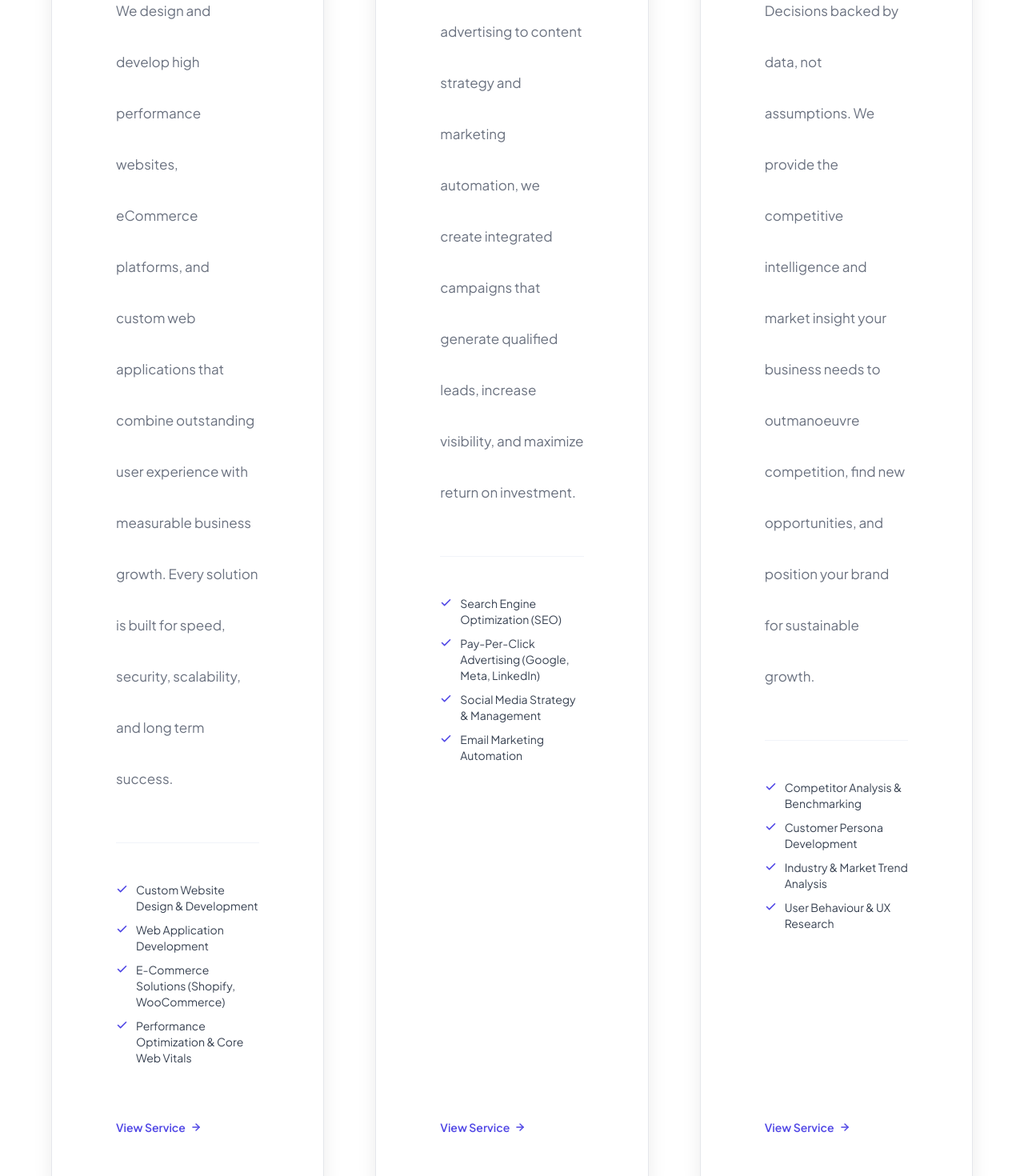
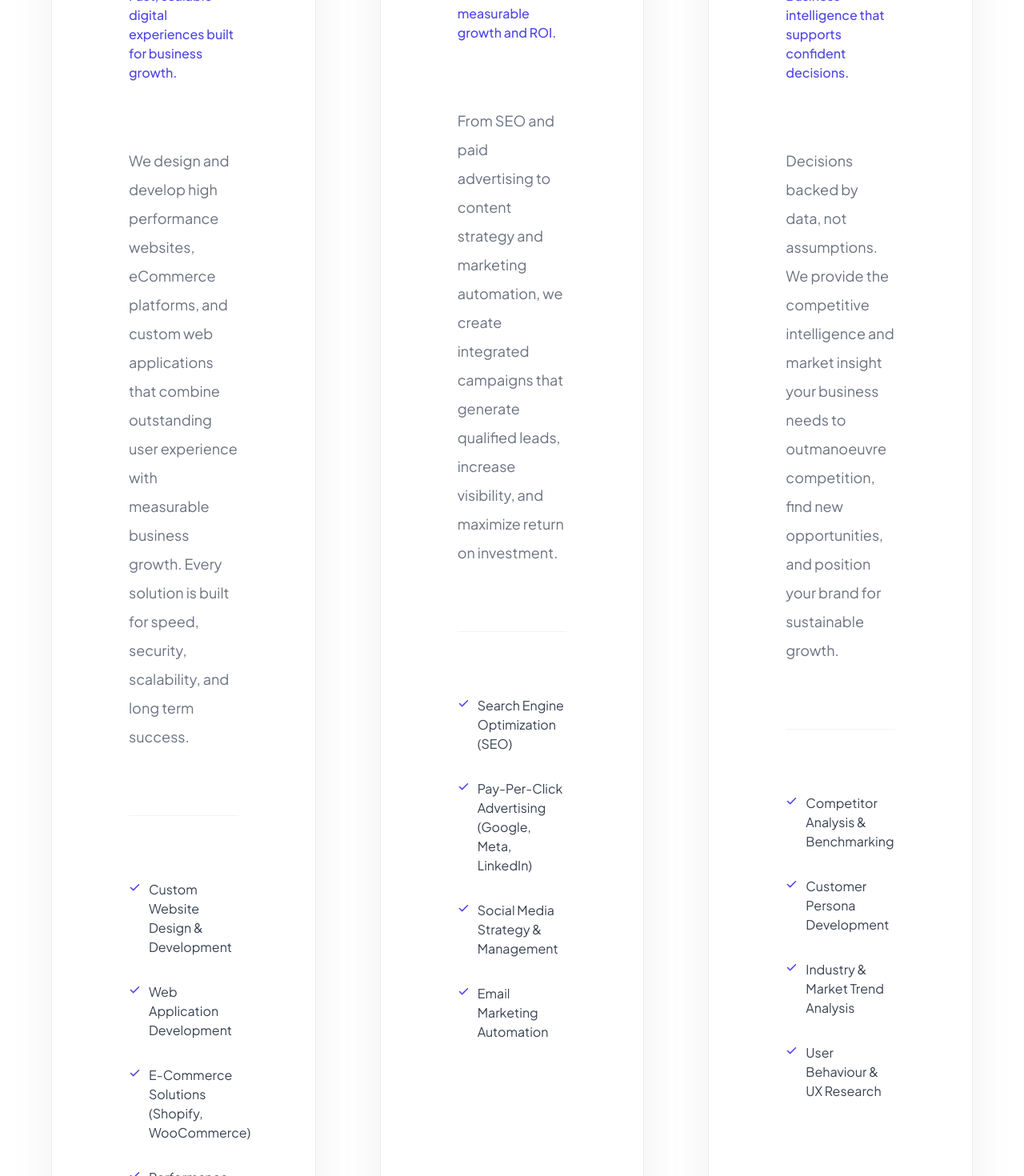
Before and after one commit to rahulmann212-del/digitalhub, a Next.js app: page / in a window 1280 px wide. Shown: the part 2860-4330 px from the top of the page at 80% size. Built offline with nearby package versions, Linux system fonts and the light colour scheme.

Commit message:
Improve service cards

```diff
--- a/components/sections/home/ServicesOverview.tsx
+++ b/components/sections/home/ServicesOverview.tsx
@@ -26,7 +26,7 @@ const GRADIENT_MAP: Record<string, string> = {
 
 // ─── Shadow brand (hover) ─────────────────────────────────────────────────────
 const SHADOW_BRAND = '0 16px 48px rgba(79, 70, 229, 0.22)'
-const SHADOW_DEFAULT = '0 4px 24px rgba(0,0,0,0.08)'
+const SHADOW_DEFAULT = '0 20px 60px rgba(15,23,42,.06)'
 
 // ─── Service Card ─────────────────────────────────────────────────────────────
 interface ServiceCardProps {
@@ -49,10 +49,13 @@ function ServiceCard({ service, index }: ServiceCardProps) {
       }}
       initial={{ boxShadow: SHADOW_DEFAULT }}
       className={cn(
-        'group relative flex flex-col rounded-2xl border border-[#E5E7EB] bg-white',
-        'p-10 transition-[border-color,box-shadow] duration-300',
-        'hover:border-[#4F46E5]/30'
-      )}
+  'group relative flex h-full flex-col rounded-[32px]',
+  'border border-[#ECEEF5] bg-white',
+  'p-12',
+  'transition-all duration-500',
+  'hover:-translate-y-2',
+  'hover:border-[#4F46E5]/20'
+)}
       style={{ boxShadow: SHADOW_DEFAULT }}
       role="article"
       aria-label={`Service: ${service.title}`}
@@ -68,31 +71,31 @@ function ServiceCard({ service, index }: ServiceCardProps) {
 
       {/* ── Icon container ── */}
       <div
-        className="flex h-12 w-12 shrink-0 items-center justify-center rounded-xl text-white"
+        className="flex h-20 w-20 shrink-0 items-center justify-center rounded-xl text-white"
         style={{ background: iconGradient }}
         aria-hidden="true"
       >
-        <IconComponent size={22} strokeWidth={2} />
+        <IconComponent size={34} strokeWidth={2} />
       </div>
 
       {/* ── Title ── */}
-      <h3 className="mt-6 text-3xl font-bold leading-tight text-[#0B0F1A]">
+      <h3 className="mt-10 text-[40px] leading-[1.05] font-bold leading-tight text-[#0B0F1A]">
         {service.title}
       </h3>
 
       {/* ── Tagline ── */}
-      <p className="mt-1 text-sm font-medium text-[#4F46E5]">{service.tagline}</p>
+      <p className="mt-4 text-base font-medium text-[#4F46E5]">{service.tagline}</p>
 
       {/* ── Description ── */}
-      <p className="mt-4 text-[17px] leading-8 text-[#6B7280]">
+      <p className="mt-10 gap-4 text-[18px] leading-9 text-[#6B7280]">
         {service.description}
       </p>
 
       {/* ── Divider ── */}
-      <div className="mt-6 border-t border-[#F1F3F9]" aria-hidden="true" />
+      <div className="mt-10 border-t border-[#F1F3F9]" aria-hidden="true" />
 
       {/* ── Capabilities list ── */}
-      <ul className="mt-6 flex flex-1 flex-col gap-2.5" aria-label={`${service.title} capabilities`}>
+      <ul className="mt-10 gap-4 flex flex-1 flex-col gap-2.5" aria-label={`${service.title} capabilities`}>
         {displayCapabilities.map((cap) => (
           <li key={cap} className="flex items-start gap-2.5">
             <Check
@@ -101,18 +104,18 @@ function ServiceCard({ service, index }: ServiceCardProps) {
               className="mt-0.5 shrink-0 text-[#4F46E5]"
               aria-hidden="true"
             />
-            <span className="text-sm text-[#374151]">{cap}</span>
+            <span className="text-base text-[#374151]">{cap}</span>
           </li>
         ))}
       </ul>
 
       {/* ── CTA Link ── */}
-      <div className="mt-8">
+      <div className="mt-10">
         <Link
           href={`/services/${service.slug}`}
           id={`service-cta-${service.slug}`}
           className={cn(
-            'inline-flex items-center gap-1.5 text-sm font-semibold text-[#4F46E5]',
+            'inline-flex items-center gap-1.5 text-base font-semibold text-[#4F46E5]',
             'transition-all duration-200 hover:gap-3 hover:underline underline-offset-2'
           )}
           aria-label={`Explore ${service.title} service`}
@@ -135,7 +138,7 @@ interface SectionHeaderProps {
 function SectionHeader({ eyebrow, title, subtitle }: SectionHeaderProps) {
   return (
     <div className="mb-16 text-center">
-      <span className="eyebrow mb-4 block text-sm font-semibold uppercase tracking-widest text-[#4F46E5]">
+      <span className="eyebrow mb-4 block text-base font-semibold uppercase tracking-widest text-[#4F46E5]">
         {eyebrow}
       </span>
       <h2 className="mb-5 text-4xl font-extrabold leading-tight tracking-tight text-[#0B0F1A] md:text-5xl">
@@ -193,7 +196,7 @@ export default function ServicesOverview() {
 
         {/* ── Cards grid ── */}
         <motion.div
-          className="grid grid-cols-1 gap-8 md:grid-cols-3"
+          className="grid grid-cols-1 gap-10 lg:grid-cols-3 items-stretch"
           variants={staggerContainer}
           initial="hidden"
           animate={inView ? 'visible' : 'hidden'}
```
